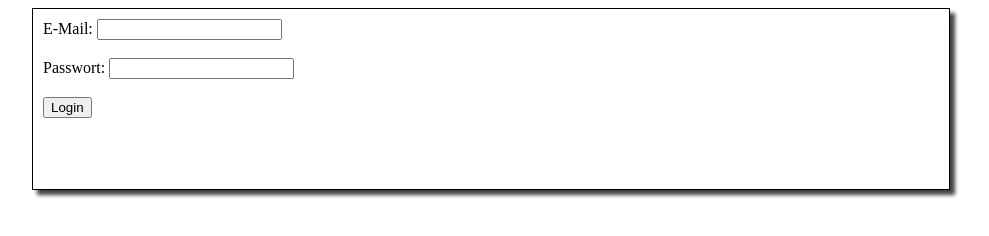
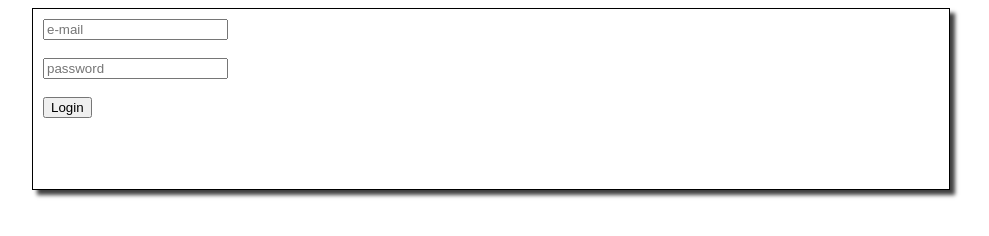
Before and after one commit to lucaschimweg/dhbw-teamplanner, a plain HTML site: page frontend/login.html in a window 1280 px wide. Shown: the whole page, without its empty margins (149-1138 px from the left). Drawn offline with Linux system fonts and the light colour scheme.

Commit message:
placeholder

```diff
--- a/frontend/login.html
+++ b/frontend/login.html
@@ -25,12 +25,12 @@
 <body>
 	<div id="example1">
     <form action="/api/doLogin" method="post">
-        <label for="mail">E-Mail: </label>
-	<input type="text" id="mail" name="mail" />
+        <label for="mail"> </label>
+	<input type="text" id="mail" name="mail" placeholder="e-mail" />
 	<br>
 	<br>
-        <label for="password">Passwort: </label>
-	<input type="password" id="password" name="password" />
+        <label for="password"> </label>
+	<input type="password" id="password" name="password" placeholder="password" />
 	<br>
 	<br>
         <input type="submit" value="Login" />
```
Also changed, not shown: frontend/loginWithError.html (+4 -4 lines).
